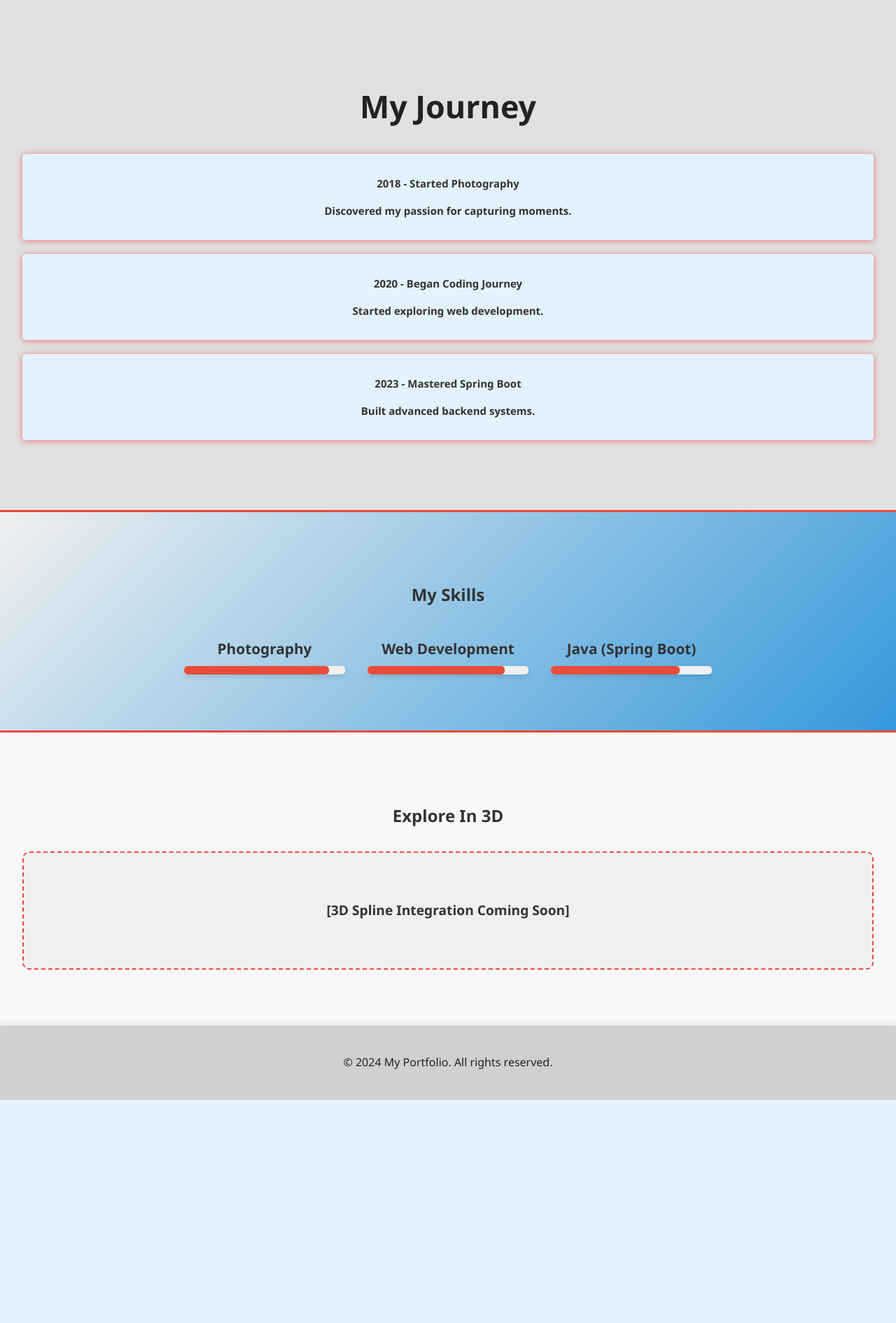
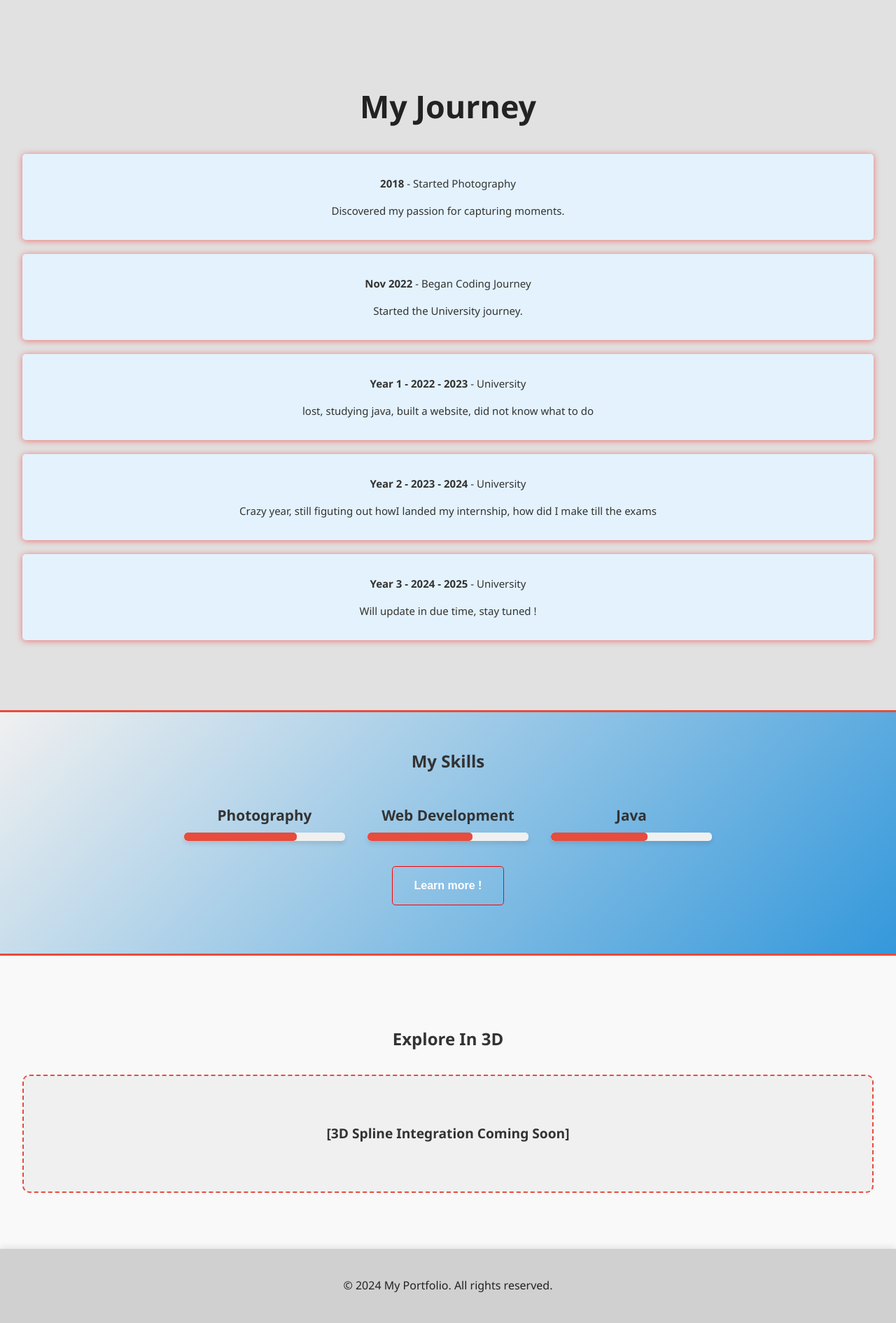
Before and after one commit to Adityaaaaaaaaaaaaaaa/Portfolio, a PHP site: page /pages/about.php in a window 1280 px wide. Shown: the part 444-2335 px from the top of the page at 70% size. Before the commit the page ends 2016 px from the top, so only its background shows below. Run offline with PHP 8.4, Linux system fonts and the light colour scheme; some libraries are stand-ins or nearby versions.

Commit message:
About page

```diff
--- a/css/about.css
+++ b/css/about.css
@@ -11,6 +11,9 @@
     --timeline-bg: #e3f2fd; /* Light blue background for timeline items */
     --timeline-hover-shadow: rgba(0, 123, 255, 0.3); /* Subtle blue shadow for hover */
     --timeline-text-hover: rgb(0, 0, 0);
+    --buttonx-shadow: inset 0px 0px 25px rgb(119, 0, 255);
+    --buttonx-border: 1px solid #ff0000;
+
 }
 
 /* Dark Mode */
@@ -26,6 +29,8 @@
     --timeline-bg: #263238; /* Dark gray background for timeline items */
     --timeline-hover-shadow: rgba(255, 255, 255, 0.3); /* Subtle white shadow for hover */
     --timeline-text-hover: rgb(235, 235, 235);
+    --buttonx-shadow: inset 0px 0px 25px rgb(0, 255, 0);
+    --buttonx-border: 1px solid #00a2ff;
 }
 
 /* About Hero Section */
@@ -52,7 +57,7 @@
 
 /* Skills Section */
 .skills-section {
-    padding: 5rem 2rem;
+    padding: 2rem;
     background: linear-gradient(135deg, var(--secondary-color), var(--primary-color));
     color: var(--text-color);
     text-align: center;
@@ -96,9 +101,9 @@
     border-radius: 5px;
 }
 
-.skill-bar[data-skill="90%"]::after { width: 90%; }
-.skill-bar[data-skill="85%"]::after { width: 85%; }
-.skill-bar[data-skill="80%"]::after { width: 80%; }
+.skill-bar[data-skill="photo"]::after { width: 70%; }
+.skill-bar[data-skill="web"]::after { width: 65%; }
+.skill-bar[data-skill="java"]::after { width: 60%; }
 
 /* Spline Placeholder Section */
 .spline-section {
@@ -161,7 +166,6 @@ h2, h3 {
     cursor: pointer;
     transition: transform 0.3s ease, box-shadow 0.3s ease, background 0.3s ease;
     color: var(--text-color);
-    font-weight: bold;
     font-size: 18px;
 }
 
@@ -181,4 +185,56 @@ h2, h3 {
 
 .timeline-item:hover p {
     font-size: 16px;
+    font-weight: bold;
 }
+
+#buttonx {
+    width: 10em;
+    position: relative;
+    height: 3.5em;
+    border: var(--buttonx-border);
+    outline: none;
+    background-color: transparent;
+    color: white;
+    transition: 1s;
+    border-radius: 0.3em;
+    font-size: 16px;
+    font-weight: bold;
+    cursor: pointer;
+}
+
+#buttonx::after {
+    content: "";
+    position: absolute;
+    top: -10px;
+    left: 3%;
+    width: 95%;
+    height: 40%;
+    background-color: transparent;
+    transition: 0.5s;
+    transform-origin: center;
+}
+
+#buttonx::before {
+    content: "";
+    transform-origin: center;
+    position: absolute;
+    top: 80%;
+    left: 3%;
+    width: 95%;
+    height: 40%;
+    background-color: transparent;
+    transition: 0.5s;
+}
+
+#buttonx:hover::before, #buttonx:hover::after {
+    transform: scale(0)
+}
+
+#buttonx:hover {
+    box-shadow: var(--buttonx-shadow);
+}
+
+.button-container {
+    margin: 3%;
+}
--- a/pages/about.php
+++ b/pages/about.php
@@ -34,12 +34,20 @@
                 <p>Discovered my passion for capturing moments.</p>
             </div>
             <div class="timeline-item">
-                <p><strong>2020</strong> - Began Coding Journey</p>
-                <p>Started exploring web development.</p>
+                <p><strong>Nov 2022</strong> - Began Coding Journey</p>
+                <p>Started the University journey.</p>
             </div>
             <div class="timeline-item">
-                <p><strong>2023</strong> - Mastered Spring Boot</p>
-                <p>Built advanced backend systems.</p>
+                <p><strong>Year 1 - 2022 - 2023</strong> - University</p>
+                <p>lost, studying java, built a website, did not know what to do</p>
+            </div>
+            <div class="timeline-item">
+                <p><strong>Year 2 - 2023 - 2024</strong> - University</p>
+                <p>Crazy year, still figuting out howI landed my internship, how did I make till the exams</p>
+            </div>
+            <div class="timeline-item">
+                <p><strong>Year 3 - 2024 - 2025</strong> - University</p>
+                <p>Will update in due time, stay tuned !</p>
             </div>
         </div>
     </section>
@@ -50,17 +58,21 @@
         <div class="skills-container">
             <div class="skill">
                 <h3>Photography</h3>
-                <div class="skill-bar" data-skill="90%"></div>
+                <div class="skill-bar" data-skill="photo"></div>
             </div>
             <div class="skill">
                 <h3>Web Development</h3>
-                <div class="skill-bar" data-skill="85%"></div>
+                <div class="skill-bar" data-skill="web"></div>
             </div>
             <div class="skill">
-                <h3>Java (Spring Boot)</h3>
-                <div class="skill-bar" data-skill="80%"></div>
+                <h3>Java</h3>
+                <div class="skill-bar" data-skill="java"></div>
             </div>
-            <!-- Add more skills as needed -->
+        </div>
+        <div class="button-container">
+            <button id="buttonx" onclick="window.location.href = '/Portfolio/home.php';">
+                Learn more !
+            </button>
         </div>
     </section>
 
```
